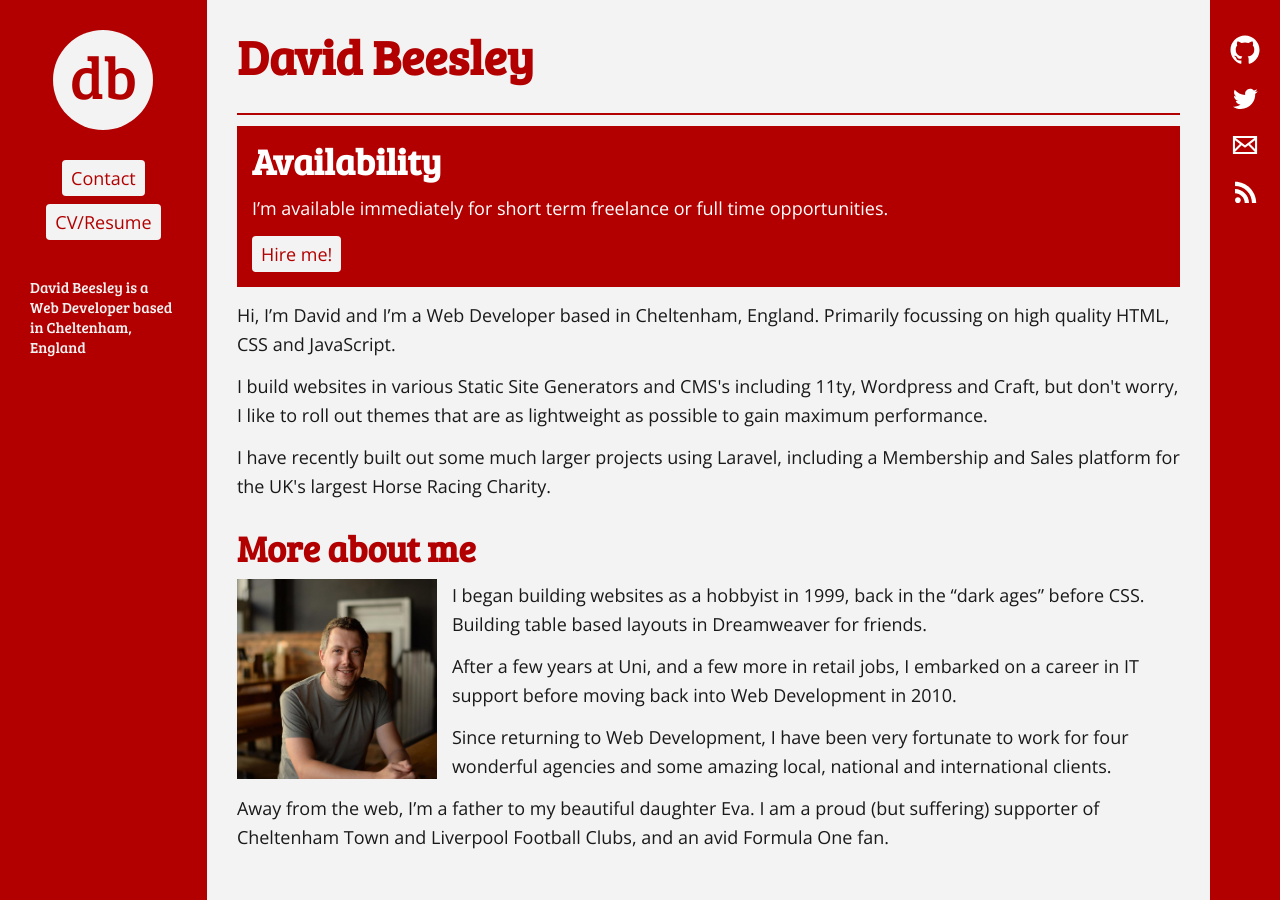
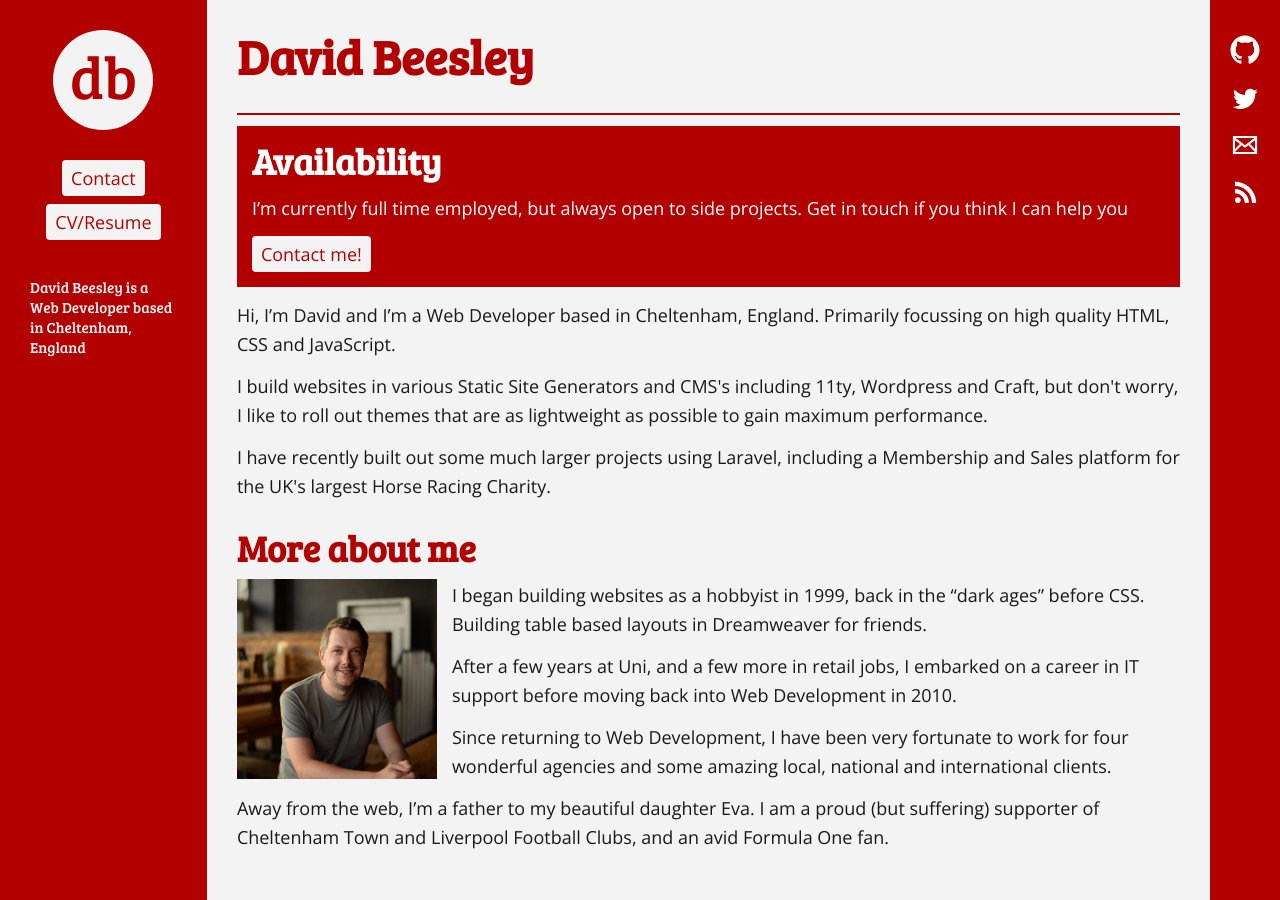
Before and after one commit to davebeesley/personal-site, a Jekyll site: the page built from index.html, in a window 1280 px wide. Built offline with Jekyll 4.4.1, drawn with Linux system fonts in a browser that asks for light colours; the list of posts is cut into pages by our own code; comment, search, counter and statistics services are not loaded.

Commit message:
Update availability.html

```diff
--- a/_includes/availability.html
+++ b/_includes/availability.html
@@ -1,5 +1,5 @@
 <aside class="availability">
     <h2>Availability</h2>
-    <p>I’m available immediately for short term freelance or full time opportunities.</p>
-    {% if page.hireme %}<a href="/contact">Hire me!</a>{% endif %}
+    <p>I’m currently full time employed, but always open to side projects. Get in touch if you think I can help you</p>
+    {% if page.hireme %}<a href="/contact">Contact me!</a>{% endif %}
 </aside>
```
